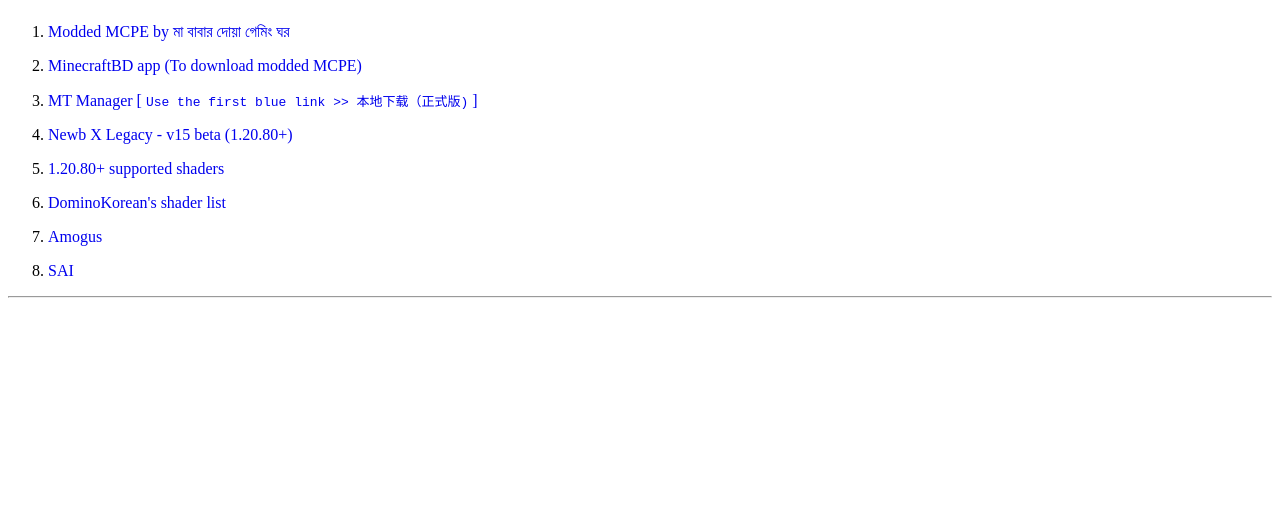
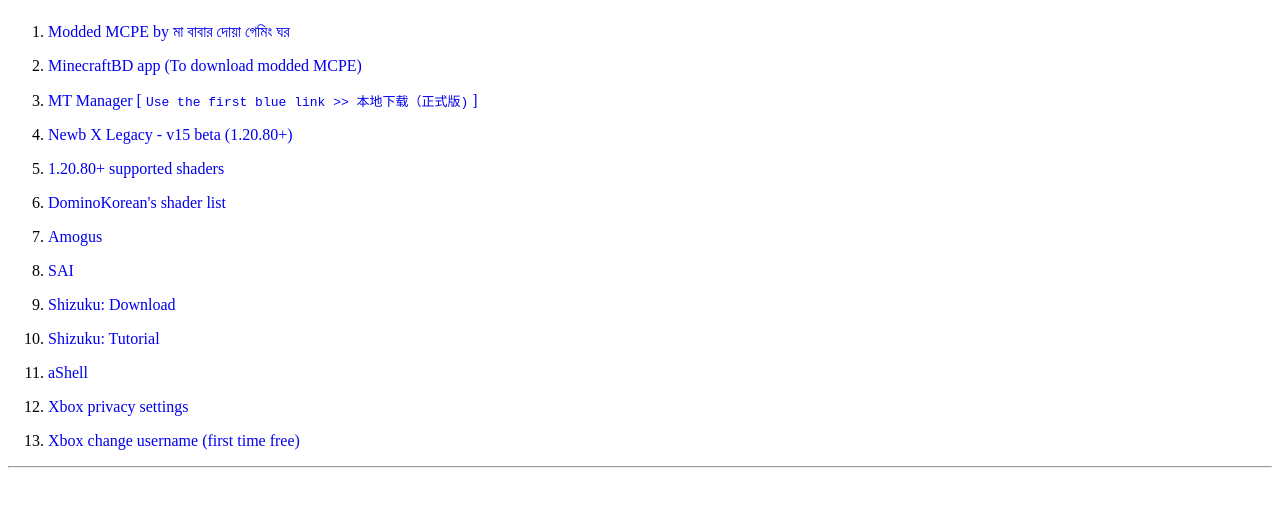
Before and after one commit to faizul726/links, a plain HTML site: page index.html in a window 1280 px wide. Shown: the part 119-626 px from the top of the page. Drawn offline with Linux system fonts and the light colour scheme.

Commit message:
Update index.html

```diff
--- a/index.html
+++ b/index.html
@@ -40,6 +40,16 @@
 
         <p><li><a class="nolink" href="https://github.com/Aefyr/SAI/releases/download/4.5/SAI-4.5.apk">SAI</a></li></p>
 
+        <p><li><a class="nolink" href="https://play.google.com/store/apps/details?id=moe.shizuku.privileged.api">Shizuku: Download</a></li></p>
+
+        <p><li><a class="nolink" href="https://youtu.be/QT_y4alZgyU">Shizuku: Tutorial</a></li></p>
+
+        <p><li><a class="nolink" href="https://f-droid.org/repo/in.sunilpaulmathew.ashell_9.apk">aShell</a></li></p>
+
+        <p><li><a class="nolink" href="https://www.xbox.com/user/settings/privacy-and-safety">Xbox privacy settings</a></li></p>
+
+        <p><li><a class="nolink" href="https://social.xbox.com/changegamertag">Xbox change username (first time free)</a></li></p>
+
         <!--
 
         <p><li><a class="nolink" href="LINK">TITLE</a></li></p>
```
